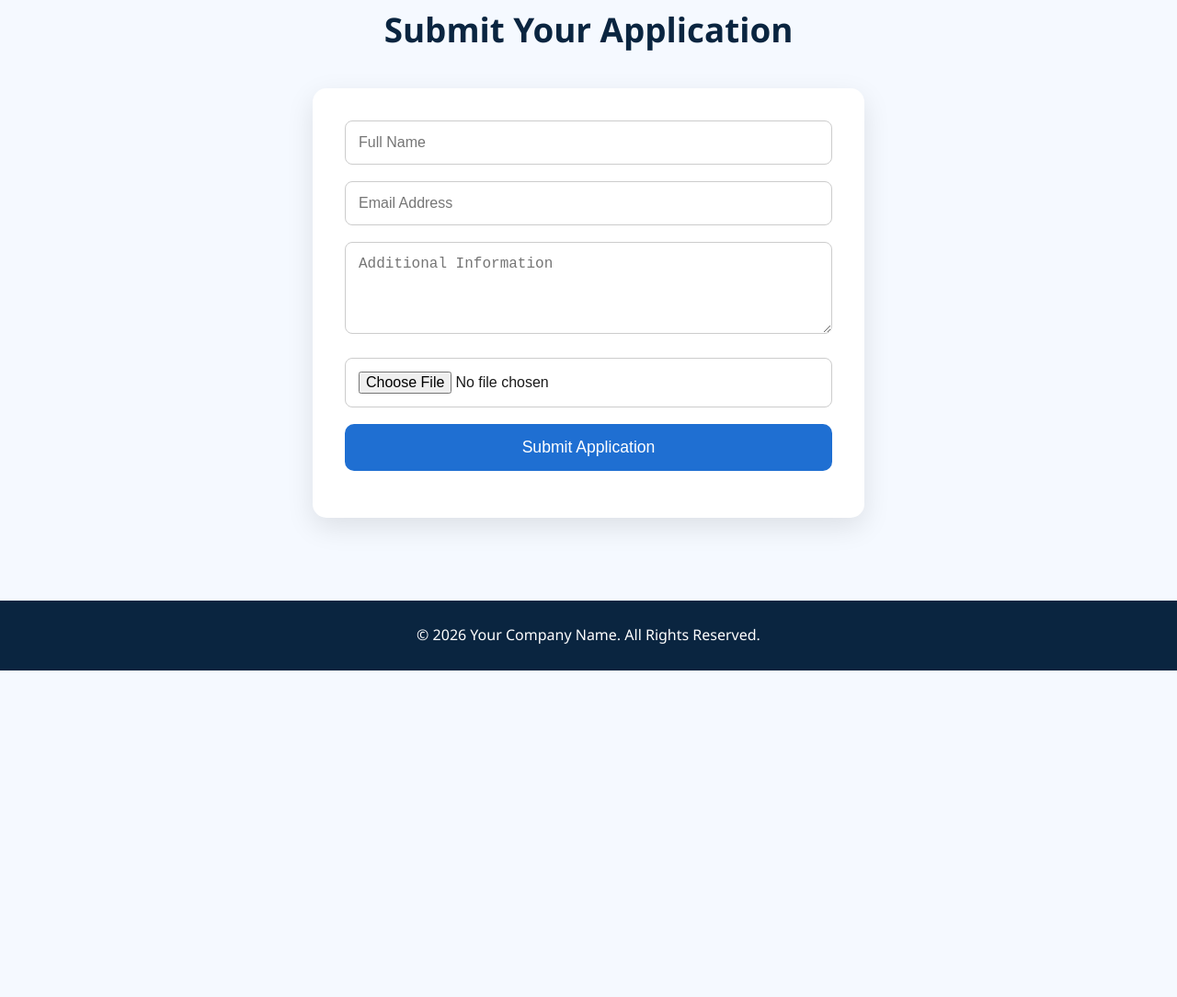
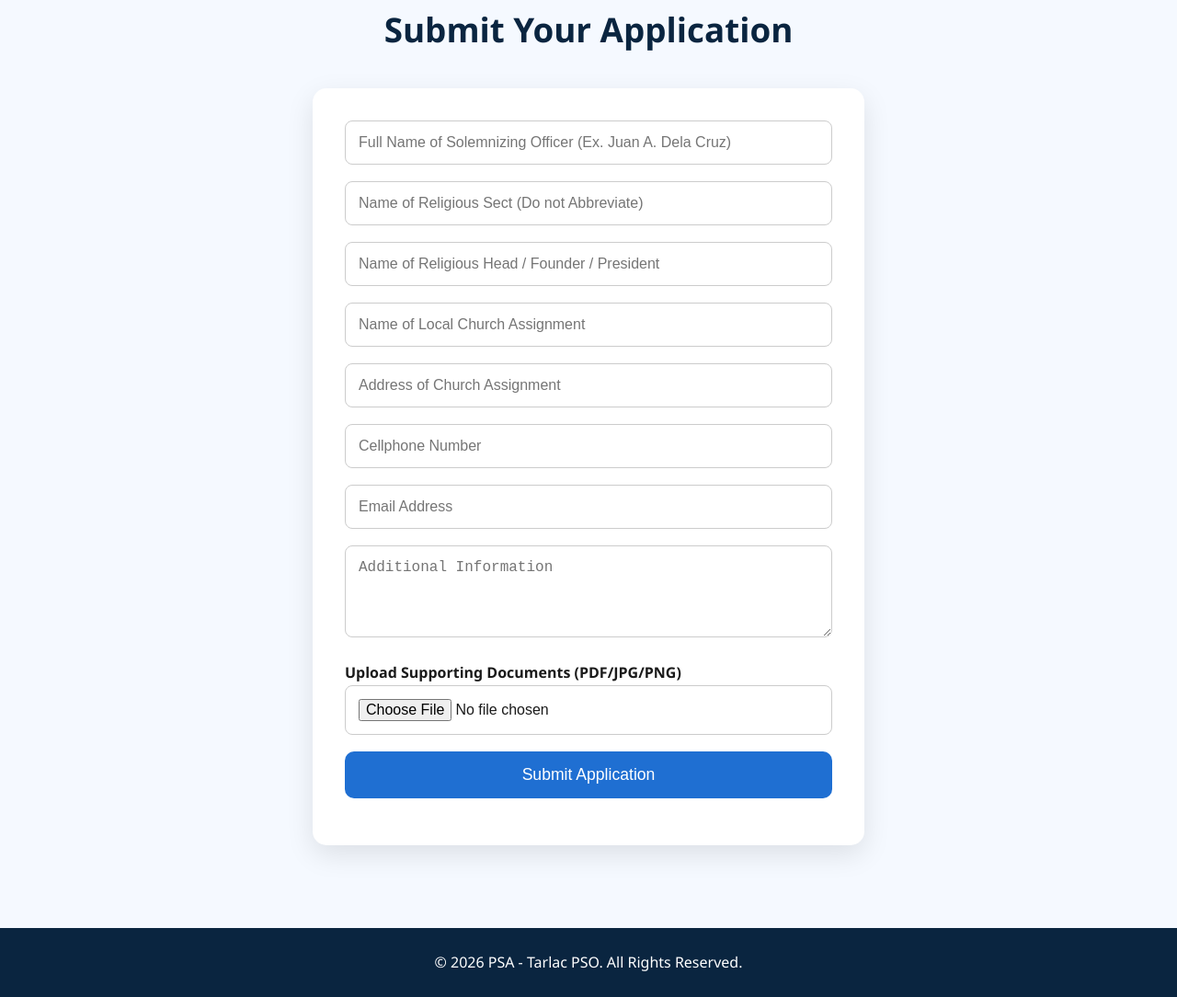
Before and after one commit to garciamartye-cyber/TarlacCRASMapplication, a plain HTML site: page index.html in a window 1280 px wide. Shown: the part 1452-2536 px from the top of the page at 92% size. Before the commit the page ends 2181 px from the top, so only its background shows below. Drawn offline with Linux system fonts and the light colour scheme.

Commit message:
index.html

```diff
--- a/index.html
+++ b/index.html
@@ -322,27 +322,54 @@ footer {
 <section>
   <h2 class="section-title">Submit Your Application</h2>
   <form id="applicationForm">
+
     <div class="form-group">
-        <input type="text" name="name" placeholder="Full Name" required>
+      <input type="text" name="solemnizingOfficer" placeholder="Full Name of Solemnizing Officer (Ex. Juan A. Dela Cruz)" required>
     </div>
+
+    <div class="form-group">
+      <input type="text" name="religiousSect" placeholder="Name of Religious Sect (Do not Abbreviate)" required>
+    </div>
+
+    <div class="form-group">
+      <input type="text" name="religiousHead" placeholder="Name of Religious Head / Founder / President" required>
+    </div>
+
+    <div class="form-group">
+      <input type="text" name="churchName" placeholder="Name of Local Church Assignment" required>
+    </div>
+
+    <div class="form-group">
+      <input type="text" name="churchAddress" placeholder="Address of Church Assignment" required>
+    </div>
+
+    <div class="form-group">
+      <input type="tel" name="contactNumber" placeholder="Cellphone Number" required pattern="[0-9]{11}">
+    </div>
+
     <div class="form-group">
       <input type="email" name="email" placeholder="Email Address" required>
     </div>
+
     <div class="form-group">
       <textarea name="message" placeholder="Additional Information"></textarea>
     </div>
+
     <div class="form-group">
+      <label><strong>Upload Supporting Documents (PDF/JPG/PNG)</strong></label>
       <input type="file" name="file" accept=".pdf,.jpg,.jpeg,.png" required>
     </div>
+
     <button type="submit">Submit Application</button>
     <p id="status"></p>
   </form>
 </section>
 
+
 </main>
 
 <footer>
-  © 2026 Your Company Name. All Rights Reserved.
+  © 2026 PSA - Tarlac PSO. All Rights Reserved.
 </footer>
 
 <script>
@@ -366,13 +393,19 @@ form.addEventListener("submit", (e) => {
     const base64File = reader.result.split(",")[1];
 
   const payload = {
-      name: form.name.value.trim(),
+ 	 solemnizingOfficer: form.solemnizingOfficer.value.trim(),
+ 	 religiousSect: form.religiousSect.value.trim(),
+ 	 religiousHead: form.religiousHead.value.trim(),
+  	churchName: form.churchName.value.trim(),
+ 	 churchAddress: form.churchAddress.value.trim(),
+ 	 contactNumber: form.contactNumber.value.trim(),
  	 email: form.email.value.trim(),
  	 message: form.message.value.trim(),
  	 fileName: file.name,
  	 mimeType: file.type,
  	 fileData: base64File
 	};
+
 
     try {
       const res = await fetch("YOUR_GOOGLE_SCRIPT_URL", {
```
Lines whose indentation alone changed are shown as unchanged.
